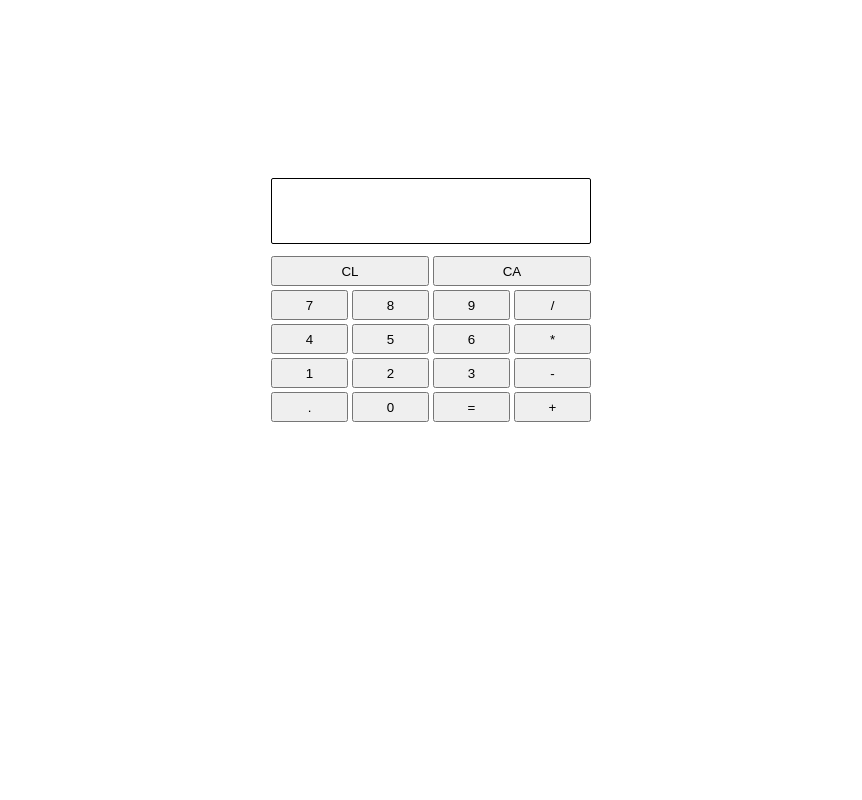
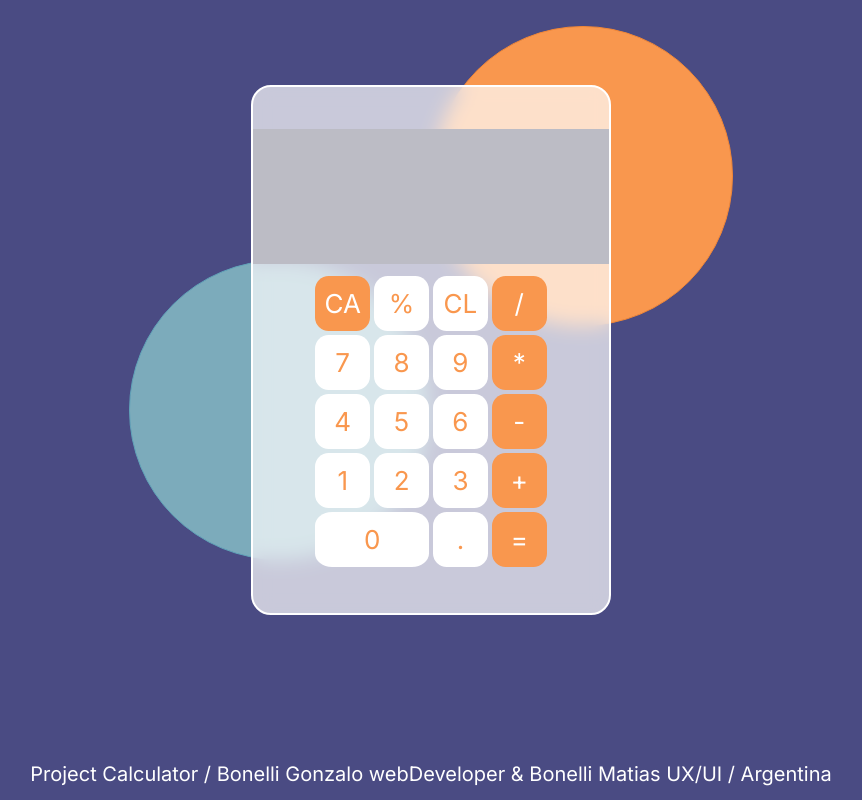
Before and after one commit to biosma/Project-Calculator, a plain HTML site: page index.html in a window 1280 px wide. Shown: the whole page, without its empty margins (209-1071 px from the left). Drawn offline with Linux system fonts and the light colour scheme.

Commit message:
Add files via upload
Actualizacion de estilos, correccion de decimales, falta el boton de porcentaje

```diff
--- a/index.html
+++ b/index.html
@@ -4,37 +4,43 @@
     <meta charset="UTF-8">
     <meta http-equiv="X-UA-Compatible" content="IE=edge">
     <meta name="viewport" content="width=device-width, initial-scale=1.0">
-    <title>Document</title>
+    <title>Project Calculator</title>
+    <link rel="preconnect" href="https://fonts.gstatic.com">
+    <link href="https://fonts.googleapis.com/css2?family=Inter:wght@300;400;500;600;700&display=swap" rel="stylesheet">
     <link rel="stylesheet" href="styles.css">
 </head>
 <body>
-    <main>
+    <main class="main">
+        <div class="shape"></div>
+        <div class="shape-2"></div>
         <div class = 'conteiner'>
             <div class='pantalla'>
                 <div class='screenOp'></div>
                 <div class='screenNum'></div>
             </div>
             <div class='grid'>
+                <button class='grid-item' id='clear-all-button' value="CA" data-key="46">CA</button>
+                <button class='grid-item' id='percent' value="%" data-key="53">%</button>
                 <button class='grid-item' id='clear-last-button' value="CL" data-key="8">CL</button>
-                <button class='grid-item' id='clear-all-button' value="CA" data-key="46">CA</button>
+                <button class='grid-item operando' id='divide' value="/" data-key="111">/</button>
                 <button class='grid-item numero' id='7' value="7" data-key="55">7</button>
                 <button class='grid-item numero' id='8' value="8" data-key="56">8</button>
                 <button class='grid-item numero' id='9' value="9" data-key="57">9</button>
-                <button class='grid-item operando' id='divide' value="/" data-key="111">/</button>
+                <button class='grid-item operando' id='times' value ="*" data-key="106">*</button>
                 <button class='grid-item numero' id='4' value ="4" data-key="52">4</button>
                 <button class='grid-item numero' id='5' value ="5" data-key="53">5</button>
                 <button class='grid-item numero' id='6' value ="6" data-key="54">6</button>
-                <button class='grid-item operando' id='times' value ="*" data-key="106">*</button>
+                <button class='grid-item operando' id='subtract' value ="-" data-key="109">-</button>
                 <button class='grid-item numero' id='1' value ="1" data-key="49">1</button>
                 <button class='grid-item numero' id='2' value ="2" data-key="50">2</button>
                 <button class='grid-item numero' id='3' value ="3" data-key="51">3</button>
-                <button class='grid-item operando' id='subtract' value ="-" data-key="109">-</button>
+                <button class='grid-item operando' id='add' value ="+" data-key="107">+</button>
+                <button class='grid-item numero' id='zero' value ="0" data-key="48">0</button>
                 <button class='grid-item numero' id='dot' value ="." data-key="190">.</button>
-                <button class='grid-item numero' id='zero' value ="0" data-key="48">0</button>
                 <button class='grid-item' id='equal' value="=" data-key="13">=</button>
-                <button class='grid-item operando' id='add' value ="+" data-key="107">+</button>
             </div>
         </div>
+        <footer class="footer">Project Calculator / Bonelli Gonzalo webDeveloper & Bonelli Matias UX/UI / Argentina</footer>
     </main>
     <script src="script.js"></script>
 </body>
--- a/script.js
+++ b/script.js
@@ -7,6 +7,7 @@ let firstInput = "";
 let secondInput = "";
 let operand = "";
 let dotted = false;
+let result = "";
 let clearAll = document.getElementById("clear-all-button");
 let clearLast = document.getElementById("clear-last-button");
 
@@ -60,7 +61,8 @@ function addOp(e){
             secondInput = "";
             operand = "";
         }
-        screenNum.innerHTML = operate(firstInput, secondInput, operand);
+        screenNum.innerHTML = Math.round(operate(firstInput, secondInput, operand) * 1000) / 1000;
+        result = screenNum.innerHTML;
         secondInput = "";
         operand = "";
     }
@@ -85,11 +87,13 @@ function clearAllF(){
 clearLast.addEventListener("click", clearLastF)
 
 function clearLastF(){
-    if(screenNum.innerHTML.charAt(screenNum.innerHTML.length - 1) == "."){
+    if(screenNum.innerHTML.charAt(screenNum.innerHTML.length - 1) == "." && result != screenNum.innerHTML){
     dotted = false;
     screenNum.innerHTML = screenNum.innerHTML.slice(0, -1);
-    }else{
+    }else if(result != screenNum.innerHTML){
     screenNum.innerHTML = screenNum.innerHTML.slice(0, -1);
+}else{
+    return screenNum.innerHTML;
 }
 }
 
@@ -106,8 +110,9 @@ function handleEqual(){
         secondInput = "";
         operand = "";
     }
-    screenNum.innerHTML = operate(firstInput, secondInput, operand);
+    screenNum.innerHTML = Math.round(operate(firstInput, secondInput, operand) * 1000) / 1000
     screenOp.innerHTML = firstInput + operand + secondInput + "=";
+    result = screenNum.innerHTML;
     firstInput = "";
     secondInput = "";
     operand = "";
--- a/styles.css
+++ b/styles.css
@@ -2,20 +2,72 @@
     box-sizing: border-box;
     margin: 0;
     padding: 0;
+    font-size: 26px;
+    font-family: 'Inter', sans-serif;
+}
+html{
+    position: relative;
+    min-height: 100%;
+}
+body {
+    margin: 0;
+    background-color: #4A4B83;
+    line-height: 1.6;
+    margin-bottom: 15vh;
+  }
+.main {
+    display: flex;
+    align-items: center;
+    justify-content: center;
+    height: 75vh;
+    min-height: 500px;
+    padding: 10px;
+    margin-top: 50px;
+}
+.shape{
+    content: "";
+    position: absolute;
+    z-index: -1;
+    width: 300px;
+    height: 300px;
+    top: 1rem;
+    right: 13rem;
+    background-color: #F9974E;
+    border: 1px solid #f18736;
+    border-radius: 50% 50% 50% 50% / 50% 50% 50% 50%;
+}
+.shape-2{
+    content: "";
+    position: absolute;
+    z-index: -1;
+    width: 300px;
+    height: 300px;
+    top: 10rem;
+    left: 13rem;
+    background-color: #7CABBB;
+    border: 1px solid #60a3b9;
+    border-radius: 50% 50% 50% 50% / 50% 50% 50% 50%;
 }
 .conteiner{
-    height: 75vh;
+    z-index: 5;
+    height: 530px;
+    width: 360px;
     display: flex;
     flex-direction: column;
     align-items: center;
     justify-content: center;
+    background: rgba(255, 255, 255, .7);
+	-webkit-backdrop-filter: blur(10px);
+	backdrop-filter: blur(10px);
+    border: 2px solid #ffffff;
+    border-radius: 20px;
 }
 .pantalla{
-    border: 1px solid black;
-    border-radius: 2px;
-    width: 25%;
-    margin-top: 12px;
-    padding: 12px;
+    background-color: #bcbcc5;
+    height: 135px;
+    width: 100%;
+    margin-top: 8px;
+    padding: 8px;
     text-align: right;
 }
 .screenOp, .screenNum{
@@ -23,29 +75,52 @@
     text-align: end;
 }
 .screenOp{
-    height: 12px;
-    font-size: 11px;
+    min-height: 32px;
+    font-size: 20px;
 }
 .screenNum{
     padding: 4px;
     height: 24px;
     margin-top: 4px;
-    font-size: 18px;
+    min-height: 64px;
+    font-size: 40px;
 }
 .grid{
     margin: 12px;
-    width: 25%;
+    width: 65%;
     display: grid;
     grid-template-columns: 1fr 1fr 1fr 1fr;
     grid-template-rows: 1fr 1fr 1fr 1fr 1fr;
     gap: 4px;
 }
-#clear-last-button{
+.grid-item{
+    border-radius: 25% 25% 25% 25% / 25% 25% 25% 25%;
+    border: none;
+    background-color: #FFFFFF;
+    color: #F9974E;
+    min-height: 55px;
+    min-width: 30px;
+}
+.operando, #equal, #clear-all-button{
+    background-color: #F9974E;
+    color: #ffffff;
+}
+#zero{
     grid-column: 1/3;
+    border-radius: 15% 15% 15% 15% / 25% 25% 25% 25% ;
 }
-#clear-all-button{
-    grid-column: 3/5;
-}
-.grid-item{
-    min-height: 30px;
-}
+.footer {
+    position: absolute;
+    display: flex;
+    align-items: center;
+    justify-content: center;
+    gap: 10px;
+    color: #FFFFFF;;
+    width: 100%;
+    font-size: 20px;
+    position: absolute;
+    bottom: 0;
+    left: 0;
+    gap: 10px;
+    padding: 10px;
+  }
```
